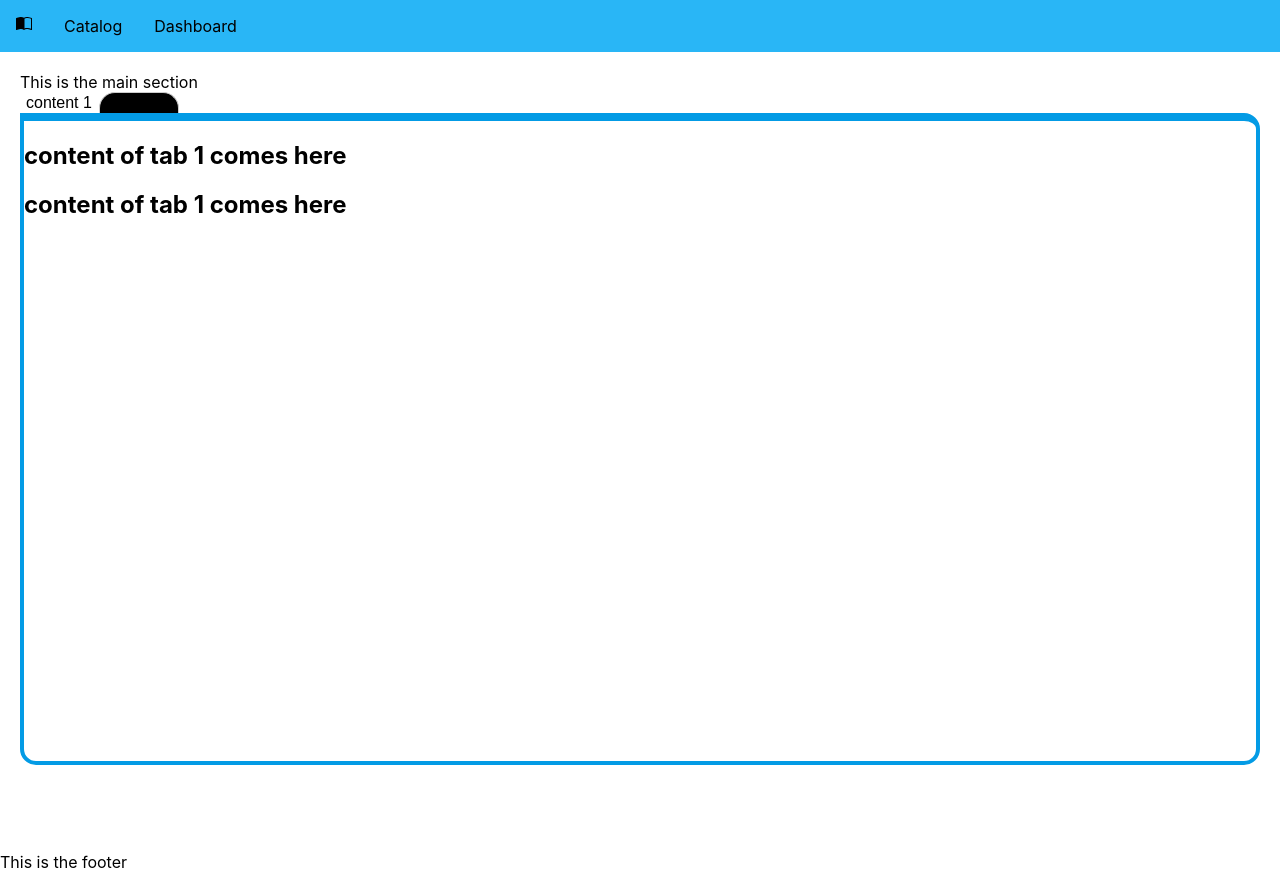
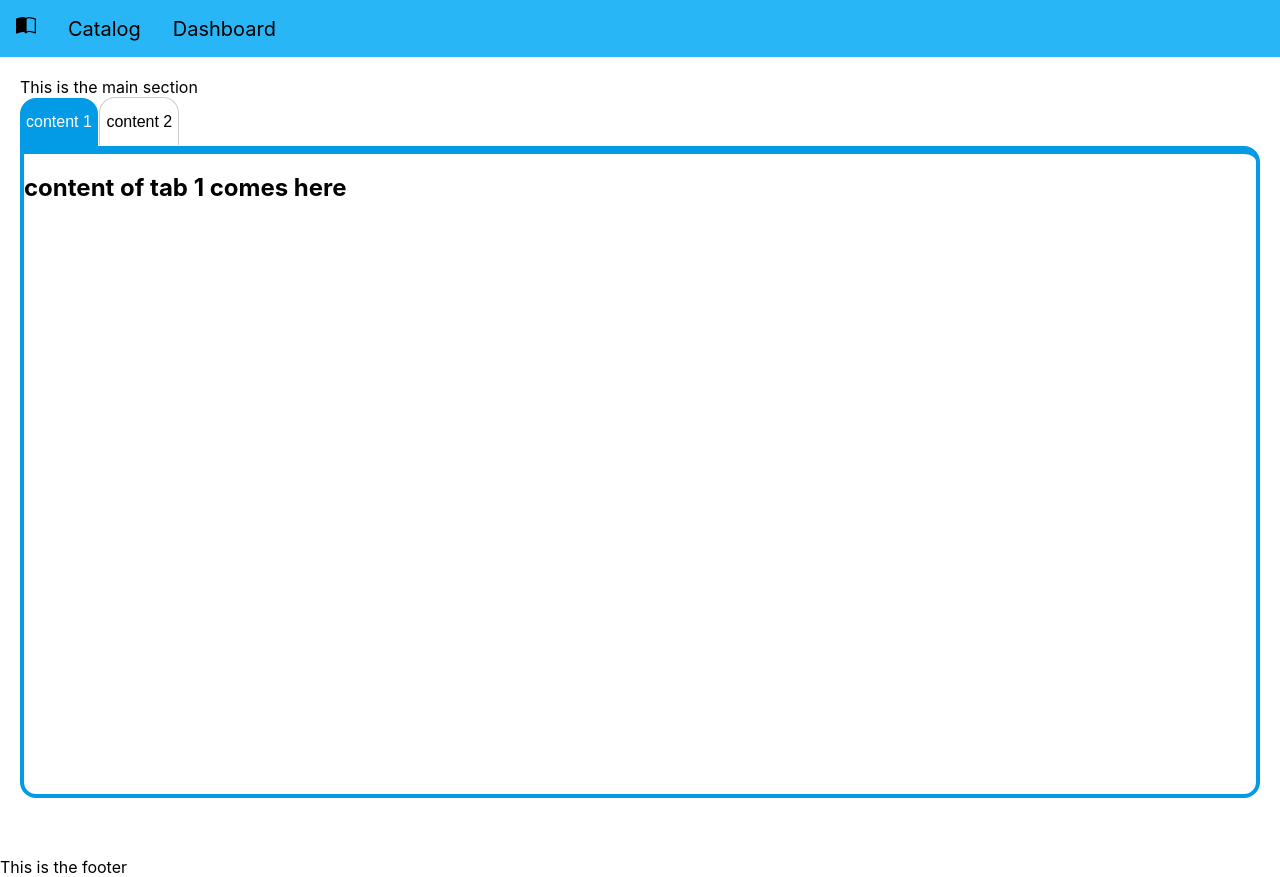
Before and after one commit to MadhaviImashi/LMS_frontend, a React (Create React App) app: page / in a window 1280 px wide. Built offline with nearby package versions, Linux system fonts and the light colour scheme.

Commit message:
Tabs implemented

```diff
--- a/src/components/Navbar.js
+++ b/src/components/Navbar.js
@@ -1,7 +1,7 @@
 import styled from 'styled-components';
 
 export const NavBar = styled.ul`
-    list-style: none;
+    list-style-type: none;
     margin: 0;
     padding: 1em 0;
     overflow: hidden;
@@ -19,6 +19,7 @@ export const NavLink = styled.a`
     text-align: center;
     padding: 14px 16px;
     text-decoration: none;
+    font-size: 1.25em;
 
     :hover{
         background-color: ${(props) => props.theme.primary.light};
--- a/src/components/Tabs.js
+++ b/src/components/Tabs.js
@@ -16,7 +16,9 @@ export const Tab = styled.button`
     font-size: 1em;
     border: ${(props) => (props.active ? "" : "1px solid #ccc")};
     border-bottom: none;
-    background-color: ${(props) => (props.active ? "#fff": "#000")};
+    background-color: ${(props) => (props.active ? "#039be5" : "#fff")};
+    height: 3em;
+    color: ${(props) => (props.active ? "#fff": "#000")};
     border-top-left-radius: 1em;
     border-top-right-radius: 1em;
     :hover{
@@ -34,7 +36,7 @@ export const TabContent = styled.div`
 `;
 
 export const Content = styled.div`
-    #{(props) => (props.active ? "" : "display: none")}
+    ${(props) => (props.active ? "" : "display: none")}
 `;
 //display: none will not display anything if the component state is not active*
 //only the content of the active tab will be displayed
--- a/src/containers/Dashboard.js
+++ b/src/containers/Dashboard.js
@@ -23,11 +23,11 @@ const Dashboard = () => {
             <Tab id={1} onClick={handleTabClick} active={active === 1}>content 2</Tab>
 
             <TabContent>
-                <Content active={active === 1}>
+                <Content active={active === 0}>
                     <h2>content of tab 1 comes here</h2>
                 </Content>
-                <Content active={active === 0}>
-                    <h2>content of tab 1 comes here</h2>
+                <Content active={active === 1}>
+                    <h2>content of tab 2 comes here</h2>
                 </Content>
             </TabContent>
 
@@ -35,4 +35,4 @@ const Dashboard = () => {
     );
 };
 
-export default Dashboard
+export default Dashboard;
```
